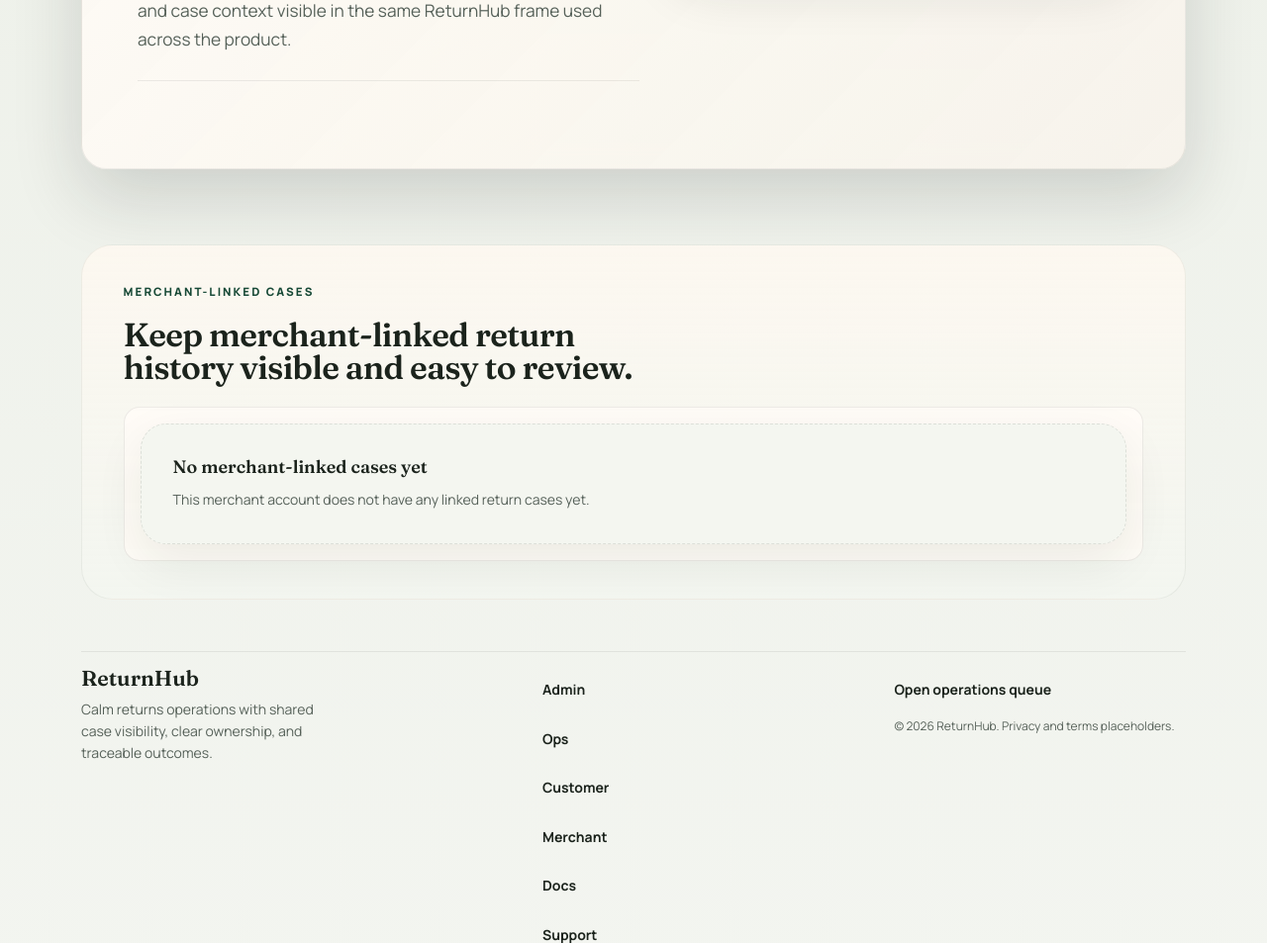
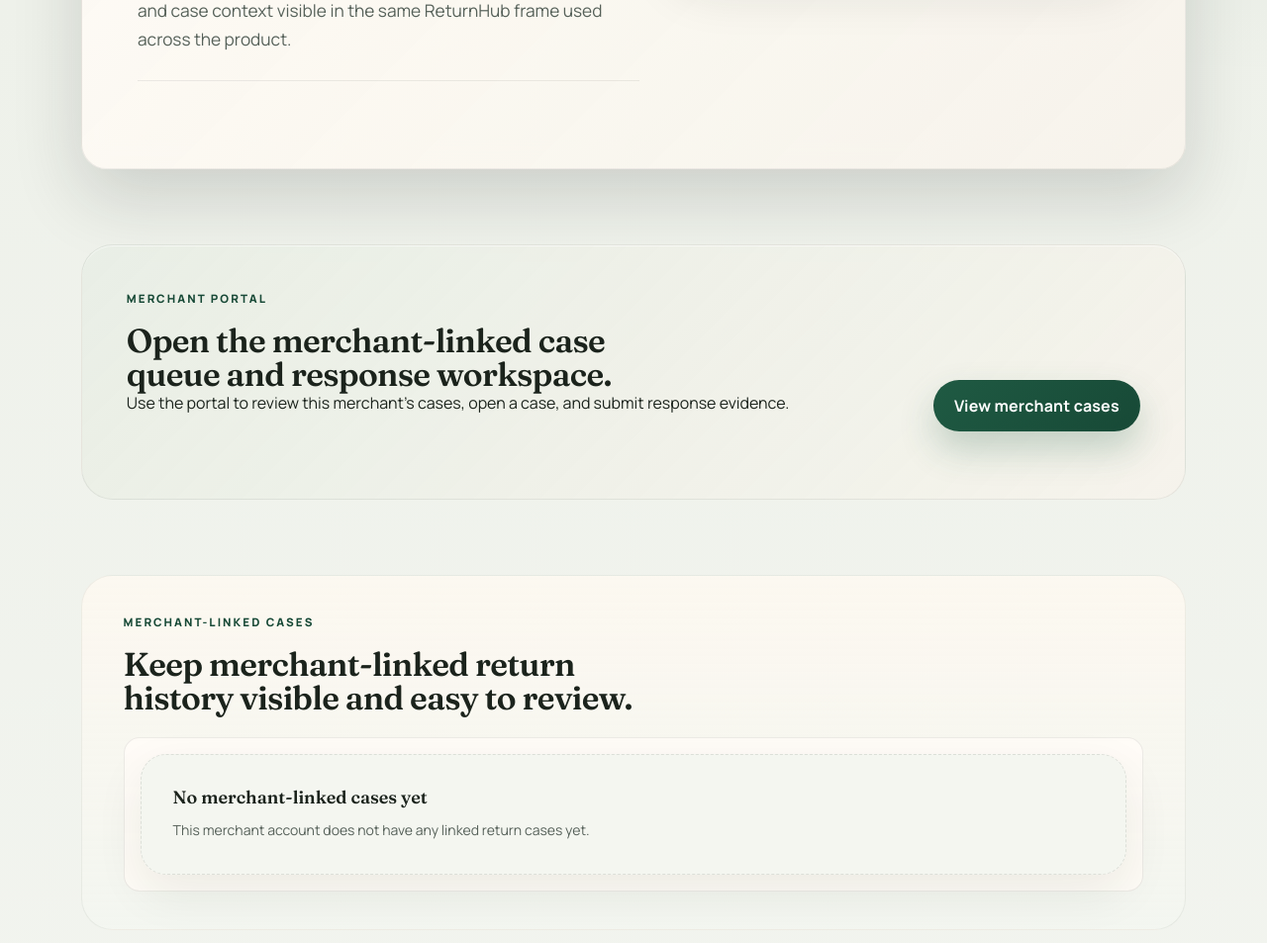
Before and after one commit to AAdewunmi/Returns-Escalation-Predictor-Project, a Django app: template templates/console/merchant_dashboard.html in a window 1280 px wide. Shown: the part 760-1713 px from the top of the page at 99% size. Run offline with Django 5.2, Linux system fonts and the light colour scheme; the template is opened without the code that fills it, so the values that code supplies are empty.

Commit message:
fix(console): move portal CTA from customer to merchant dashboard

```diff
--- a/templates/console/merchant_dashboard.html
+++ b/templates/console/merchant_dashboard.html
@@ -6,5 +6,17 @@
 
 {% block content %}
   {% include "partials/_console_hero_shell.html" with kicker="Merchant Console" heading="Review merchant-linked return cases in one operational workspace." lead="This merchant console keeps linked cases, response activity, and case context visible in the same ReturnHub frame used across the product." trust_aria_label="Merchant console signals" trust_items=merchant_trust_items visual_aria_label="Merchant case summary" visual_window_title="Merchant review" visual_list_label="Linked cases" visual_case_meta_items=merchant_visual_case_meta_items visual_empty_title="No linked cases" visual_empty_status="Idle" visual_empty_body="No cases are linked to this merchant yet." timeline_label="Merchant role" timeline_items=merchant_timeline_items recent_cases=recent_cases %}
-  {% include "partials/_console_recent_cases_section.html" with kicker="Merchant-linked cases" heading="Keep merchant-linked return history visible and easy to review." recent_cases=recent_cases case_meta_items=merchant_recent_case_meta_items empty_title="No merchant-linked cases yet" empty_body="This merchant account does not have any linked return cases yet." %}
+  <section class="rh-band rh-band--workflow mb-4">
+    <div class="rh-section-heading rh-queue-shell__heading">
+      <div>
+        <div class="rh-kicker">Merchant portal</div>
+        <h2>Open the merchant-linked case queue and response workspace.</h2>
+        <p>Use the portal to review this merchant’s cases, open a case, and submit response evidence.</p>
+      </div>
+      <a class="btn btn-primary rh-btn-primary" href="{% url 'merchant_portal:case_list' %}">
+        View merchant cases
+      </a>
+    </div>
+  </section>
+  {% include "partials/_console_recent_cases_section.html" with kicker="Merchant-linked cases" heading="Keep merchant-linked return history visible and easy to review." recent_cases=recent_cases case_meta_items=merchant_recent_case_meta_items empty_title="No merchant-linked cases yet" empty_body="This merchant account does not have any linked return cases yet." case_detail_url_name="merchant_portal:case_detail" %}
 {% endblock %}
```
Also changed, not shown: templates/console/customer_dashboard.html (+0 -12 lines), tests/test_console_views.py (+7 -3 lines).
